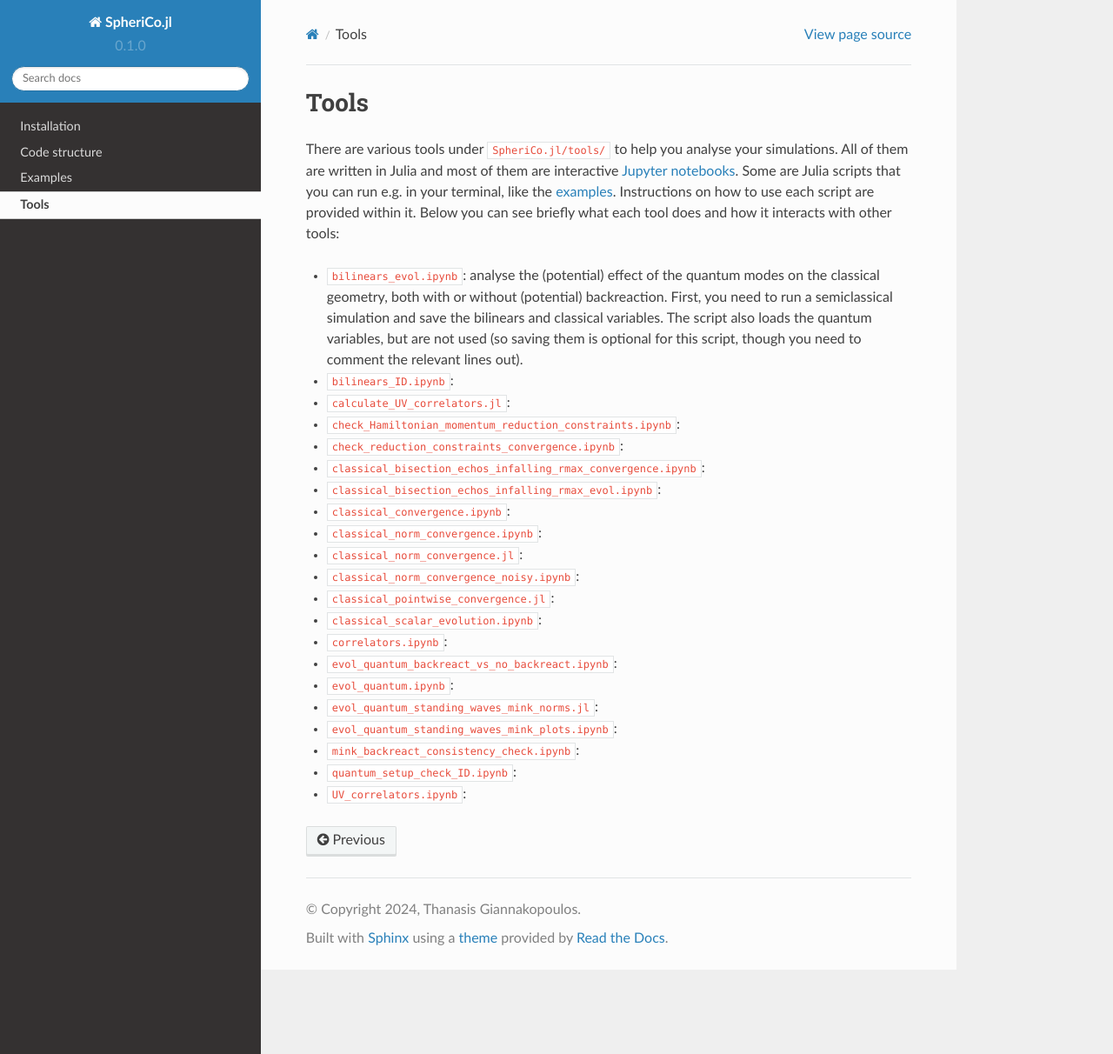
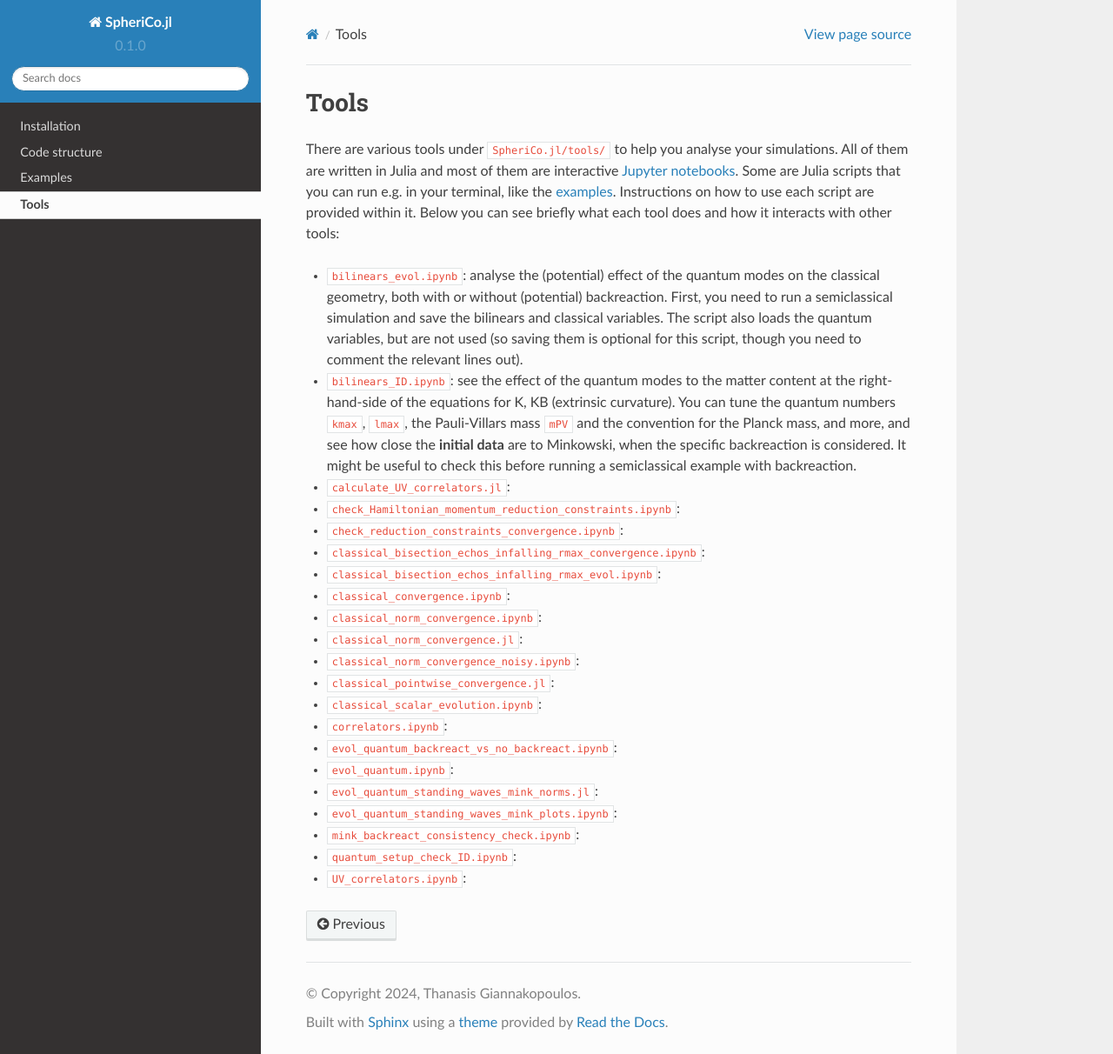
Before and after one commit to ThanasisGiannakopoulos/SpheriCo.jl, a Sphinx documentation site: the page built from docs/source/tools.rst, in a window 1280 px wide and 1212 px high. Shown: the whole window at 87% size. Built offline with Sphinx 7.4.7 and the Read the Docs theme 2.0.0, drawn with Linux system fonts in a browser that asks for light colours.

Commit message:
tools-docs: bilinears_ID.ipynb done
Signed-off-by: thanasis@Dobby <giannakopoulos.th@gmail.com>

```diff
--- a/docs/source/tools.rst
+++ b/docs/source/tools.rst
@@ -19,7 +19,14 @@ how it interacts with other tools:
   them is optional for this script, though you need to comment the
   relevant lines out).
 
-- ``bilinears_ID.ipynb``:
+- ``bilinears_ID.ipynb``: see the effect of the quantum modes to the
+  matter content at the right-hand-side of the equations for K, KB
+  (extrinsic curvature). You can tune the quantum numbers ``kmax``,
+  ``lmax``, the Pauli-Villars mass ``mPV`` and the convention for the
+  Planck mass, and more, and see how close the **initial data** are to
+  Minkowski, when the specific backreaction is considered. It might be
+  useful to check this before running a semiclassical example with
+  backreaction.
 
 - ``calculate_UV_correlators.jl``:
 
```
Also changed, not shown: 1 other file.
